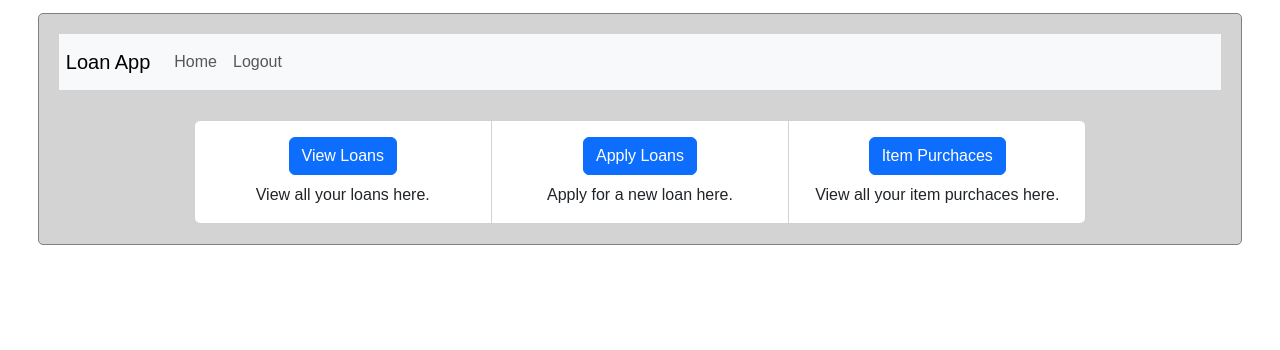
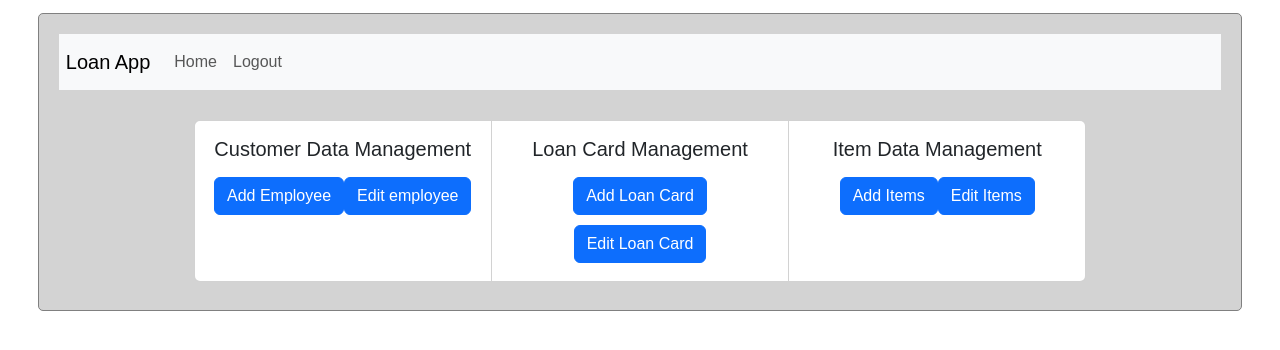
Before and after one commit to Shrihari10/LoanApp, a React (Create React App) app in the folder frontend/loanapp/: page / in a window 1280 px wide. Shown: the top 350 px of the page. Built offline with nearby package versions, Linux system fonts and the light colour scheme; sample sign-in values are in the browser's storage.

Commit message:
Fixed frontend routing issues

```diff
--- a/frontend/loanapp/src/components/HomeComponent.js
+++ b/frontend/loanapp/src/components/HomeComponent.js
@@ -1,38 +1,41 @@
 import React, { useEffect, useState } from 'react'
 import UserDashboard from './UserDashboard';
+import AdminDashboard from './AdminDashboard';
+import {useNavigate} from 'react-router-dom';
 
-function HomeComponent({user}) {
+function HomeComponent({user,role}) {
 
   const [display,setDisplay] = useState("")
+
+  const navigate = useNavigate();
 
   useEffect(() =>{
     if(user!=null && user.length > 0)
     {
-      setDisplay("Hello "+user+", Welcome to Loan App!");
+      if(role == 'admin')
+      {
+        setDisplay(<AdminDashboard/>);
+      }
+      else
+      {
+        setDisplay(<UserDashboard/>);
+      }
     }
     else
     {
-      setDisplay("Hello Guest User, Please Login!");
+      // setDisplay("Hello Guest User, Please Login!");
+      navigate("/login");
     }
 
   },[user]);
 
 
- //display user dashboard if user is logged in
-  if(user!=null && user.length > 0)
-  {
-    return (
-      <div>
-        <UserDashboard user={user}/>
-      </div>
-    )
-    }else {
-      return (
-        <div>
-          <h1>{display}</h1>
-        </div>
-      )
-    }
+
+  return (
+    <div>
+      <h1>{display}</h1>
+    </div>
+  )
 
 }
 
--- a/frontend/loanapp/src/components/Login.jsx
+++ b/frontend/loanapp/src/components/Login.jsx
@@ -9,14 +9,14 @@ const Login = ({ user, role, loginUser}) => {
     const navigate = useNavigate();
 
     useEffect(() => {
-        console.log(role, " ", user);
+        // console.log(role, " ", user);
          if(role ==="admin"){
-            navigate('/admin/dashboard');
+            navigate('/');
         }
         else if(role ==="user"){
-            navigate('/dashboard');
+            navigate('/');
         }
-    },[role])
+    },[user])
 
     const handleUserLogin = (e) => {
         e.preventDefault();
--- a/frontend/loanapp/src/components/MainComponent.js
+++ b/frontend/loanapp/src/components/MainComponent.js
@@ -55,7 +55,7 @@ const MainComponent = () => {
         <div className="auth-wrapper">
           <div className="auth-inner">
             <Routes>
-              <Route path="/" element={<HomeComponent user={user} />} />
+              <Route path="/" element={<HomeComponent user={user} role={role}/>} />
               <Route path="/about" element={<AboutUsComponent />} />
               <Route path="/register" element={<Register  user={user} loginUser = {loginUser}/>} />
               <Route path="/login" element={<Login  user={user} role={role} loginUser = {loginUser}/>} />
```
